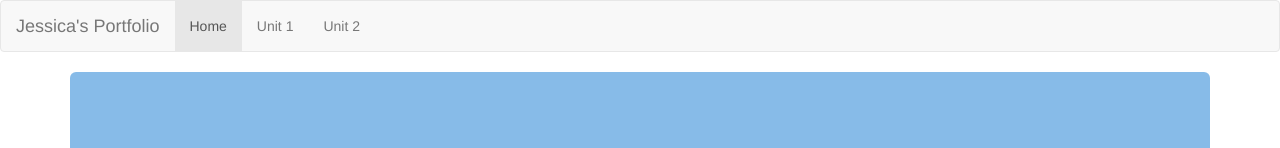
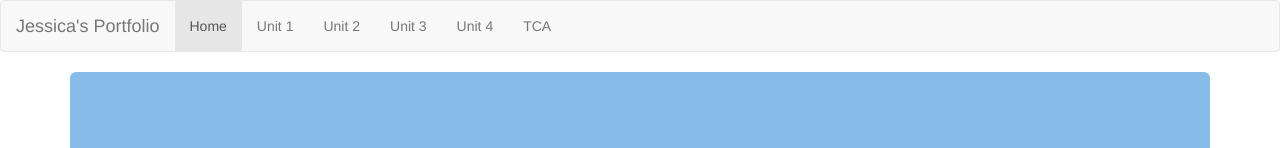
Before and after one commit to 121jtaylor/121jtaylor1, a plain HTML site: page index.html in a window 1280 px wide. Shown: the top 148 px of the page. Drawn offline with nearby package versions, Linux system fonts and the light colour scheme.

Commit message:
Update index.html

```diff
--- a/index.html
+++ b/index.html
@@ -28,6 +28,9 @@
             <li class="active"><a href="index.html">Home</a></li>
             <li><a href="unitone.html">Unit 1</a></li>
             <li><a href="unittwo.html">Unit 2</a></li>
+            <li><a href="tip.html">Unit 3</a></li>
+            <li><a href="121jtaylor.github.io">Unit 4</a></li>
+            <li><a href="121jtaylor2.github.io">TCA</a></li>
           </ul>
         </div>
       </nav>
```
